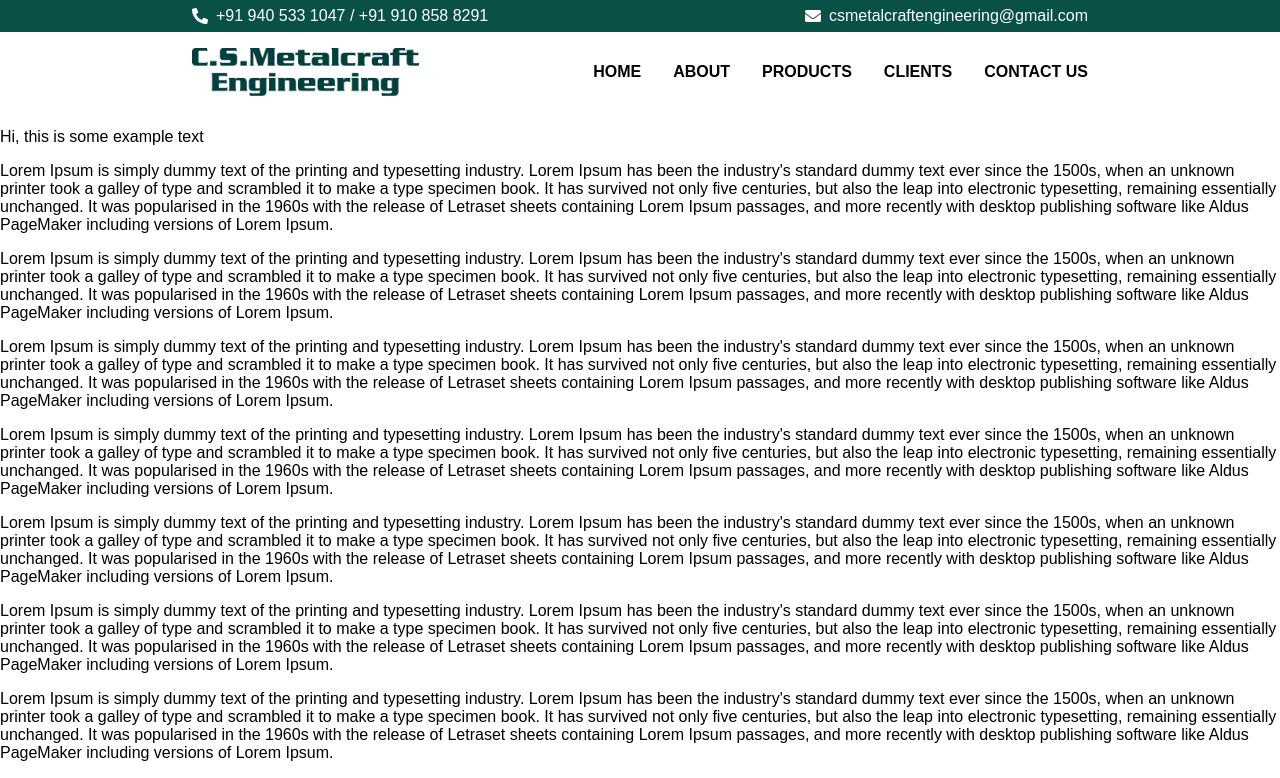
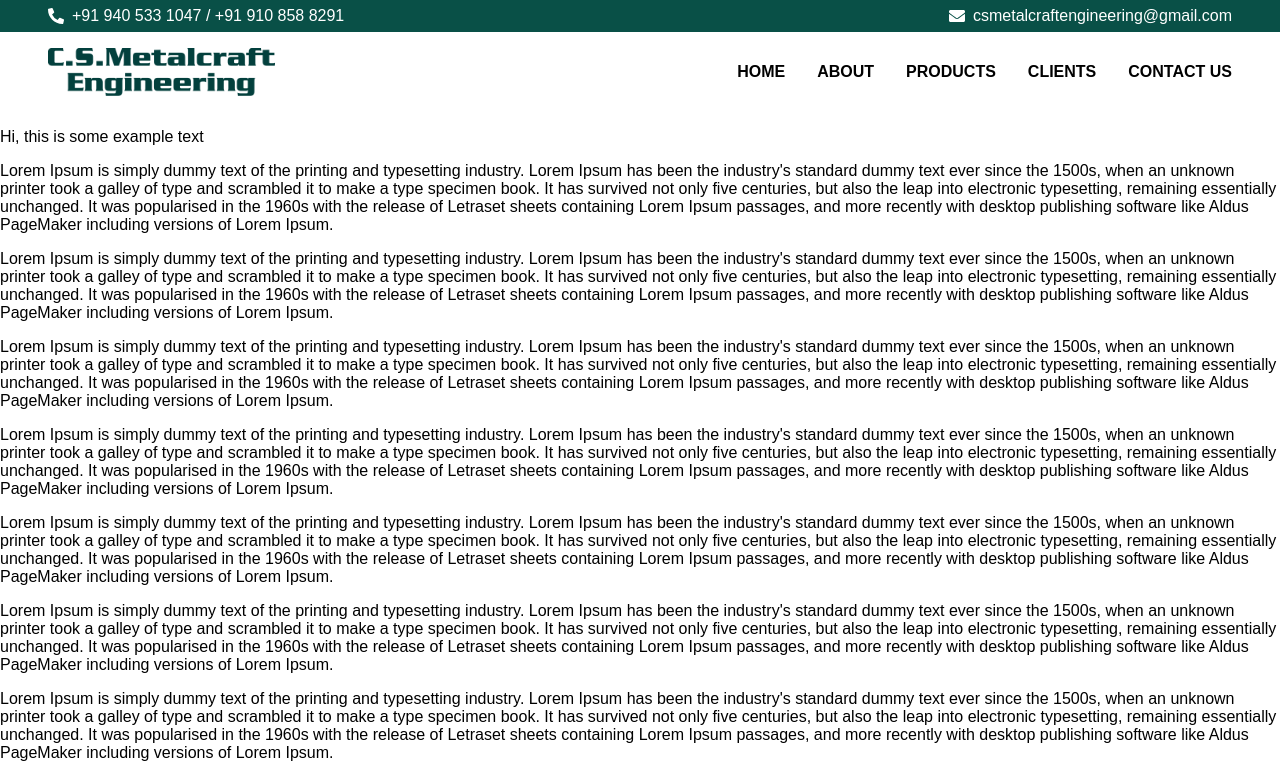
Before and after one commit to sraj2279/small-business, a React (Create React App) app in the folder cs-metalcraft-engineering/: page / in a window 1280 px wide. Shown: the top 778 px of the page. Built offline with nearby package versions, Linux system fonts and the light colour scheme.

Commit message:
changed navbar to be consistent with main body text

```diff
--- a/cs-metalcraft-engineering/src/components/Navbar.js
+++ b/cs-metalcraft-engineering/src/components/Navbar.js
@@ -14,10 +14,12 @@ export default function Navbar() {
     return (
         <header className='nav-container' ref={navRef}>
             <div id='nav-block'>
+                <div id='nav-block-container'>
                     <FaPhoneAlt id='phone-icon' /><div id='phone-text'>+91 940 533 1047 / +91 910 858 8291</div>
                     <FaEnvelope id='mail-icon' /><div id='mail-text'>csmetalcraftengineering@gmail.com</div>
                 </div>
-
+            </div>
+            <div id='navbar-block'>
                 <nav className='navbar'>
 
                     <Link className='site-logo' to={'/'}>
@@ -45,6 +47,9 @@ export default function Navbar() {
 
                 </nav>
 
+
+
+            </div>
             <nav className='mobile-nav' onClick={showNavbar}>
                 <Link className='mobile-items' to={'/'}>HOME</Link>
                 <Link className='mobile-items' to={'/about'}>ABOUT</Link>
--- a/cs-metalcraft-engineering/src/styles/Navbar.css
+++ b/cs-metalcraft-engineering/src/styles/Navbar.css
@@ -13,17 +13,23 @@
     background-color: white;
 }
 
+#navbar-block {
+    display: flex;
+    justify-content: center;
+}
+
 .navbar {
     background-color: white;
     display: flex;
     flex-direction: row;
     align-items: center;
+
     justify-content: flex-end;
     gap: 2rem;
     font-weight: bold;
     height: 5rem;
-    width: 100%;
-    padding: 0 15%;
+    width: 90rem;
+    padding: 0 3rem;
 }
 
 .menu-items {
@@ -74,12 +80,18 @@
 
 #nav-block {
     display: flex;
+    justify-content: center;
+    background-color: var(--site-green-color);
+}
+
+#nav-block-container {
+    display: flex;
     height: 2rem;
-    background-color: var(--site-green-color);
     color: white;
-    padding: 0 15%;
     align-items: center;
     gap: 0.5rem;
+    width: 90rem;
+    padding: 0 3rem;
 
     #mail-icon {
         margin-left: auto;
@@ -101,10 +113,10 @@
         width: 100%;
         text-align: center;
 
-        border-top-style: solid;
+        /* border-top-style: solid;
         border-left-style: solid;
         border-right-style: solid;
-        border-width: 1px;
+        border-width: 1px; */
     }
 
     a:hover {
@@ -128,6 +140,11 @@
     .site-logo {
         display: flex;
         margin-right: auto;
+    }
+
+    .navbar {
+        padding: 0 3rem;
+
     }
 
     .responsive_nav {
```
Lines whose indentation alone changed are shown as unchanged.
